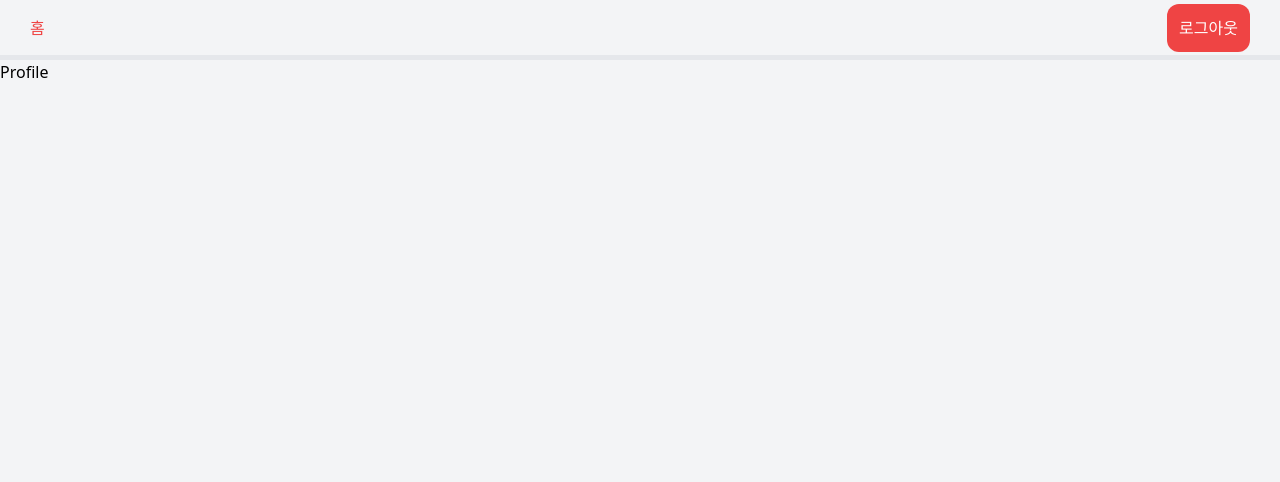
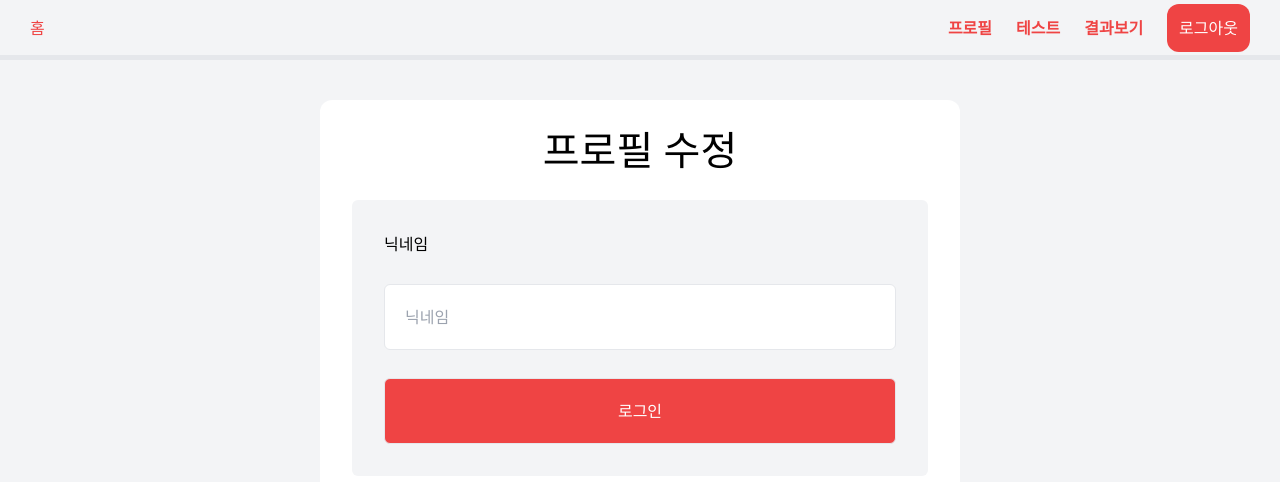
Before and after one commit to Taejin7088/react-mbti-test, a React (Vite) app: page /profile in a window 1280 px wide. Shown: the top 482 px of the page. Built offline with nearby package versions, Linux system fonts and the light colour scheme; sample sign-in values are in the browser's storage.

Commit message:
feat : 프로필수정 완료

```diff
--- a/src/api/authApi.js
+++ b/src/api/authApi.js
@@ -18,3 +18,17 @@ export const register = async (userDate) => {
     return error;
   }
 };
+
+export const updataProfile = async (formData) => {
+  try {
+    const { data } = await axios.patch(AUTH_API_URL + '/profile', formData, {
+      headers: {
+        'Content-Type': 'multipart/form-data',
+        Authorization: 'Bearer ' + sessionStorage.getItem('token'),
+      },
+    });
+    return data;
+  } catch (error) {
+    return error;
+  }
+};
--- a/src/components/LoginUserHeader.jsx
+++ b/src/components/LoginUserHeader.jsx
@@ -1,21 +1,30 @@
 import { useDispatch } from 'react-redux';
 import { setUserInfo } from '../redex/authSlice';
-import { use } from 'react';
-import { useNavigate } from 'react-router-dom';
+import { Link, useNavigate } from 'react-router-dom';
 
 const LoginUserHeader = () => {
   const disPatch = useDispatch();
   const navigate = useNavigate();
-
   const logOutHandler = () => {
     sessionStorage.clear();
     disPatch(setUserInfo(''));
     navigate('/login');
   };
+
   return (
-    <div>
+    <div className='flex items-center'>
+      <Link to='/profile'>
+        <div className='mr-6 text-red-500 text-b font-bold'>프로필</div>
+      </Link>
+
+      <Link to='/test'>
+        <div className='mr-6 text-red-500 font-bold'>테스트</div>
+      </Link>
+      <Link to='/results'>
+        <div className='mr-6 text-red-500 font-bold'>결과보기</div>
+      </Link>
       <div
-        className='m-[30px] p-3 bg-red-500 rounded-xl text-white cursor-pointer'
+        className='mr-[30px] p-3 bg-red-500 rounded-xl text-white cursor-pointer'
         onClick={logOutHandler}
       >
         로그아웃
--- a/src/pages/Profile.jsx
+++ b/src/pages/Profile.jsx
@@ -1,7 +1,58 @@
-import React from 'react';
+import React, { useState } from 'react';
+import { useDispatch, useSelector } from 'react-redux';
+import { updataProfile } from '../api/authApi';
+import { setUserInfo } from '../redex/authSlice';
 
 const Profile = () => {
-  return <div>Profile</div>;
+  const userInfo = useSelector((state) => state.auth);
+
+  const [inputNickname, setInputNickname] = useState(userInfo.nickname);
+
+  const disPatch = useDispatch();
+  const onSubmitHandler = async (e) => {
+    e.preventDefault();
+
+    const formData = new FormData();
+    formData.append('nickname', inputNickname);
+    try {
+      const data = await updataProfile(formData);
+
+      if (!data.success) throw data;
+
+      disPatch(setUserInfo({ ...userInfo, nickname: inputNickname }));
+      alert('닉네임이 변경 되었습니다.');
+    } catch (error) {
+      alert(error.response.data.message);
+    }
+  };
+
+  return (
+    <section className='flex flex-col bg-white mr-auto ml-auto items-center rounded-xl w-[100%] h-[100%] md:w-[50%] md:mt-10 md:h-auto pb-10'>
+      <h1 className='text-[40px] p-[20px]'>프로필 수정</h1>
+      <div className='bg-gray-100 w-[90%] p-4 rounded-md'>
+        <form
+          onSubmit={onSubmitHandler}
+          className='flex flex-col p-4 rounded-md gap-7'
+          action='submit'
+        >
+          <label htmlFor='nickname'>닉네임</label>
+          <input
+            id='nickname'
+            type='text'
+            value={inputNickname}
+            placeholder='닉네임'
+            onChange={(e) => {
+              setInputNickname(e.target.value);
+            }}
+            className='bg-white border rounded-md p-5'
+          />
+          <button className='bg-red-500 border rounded-md p-5 text-white'>
+            로그인
+          </button>
+        </form>
+      </div>
+    </section>
+  );
 };
 
 export default Profile;
```
